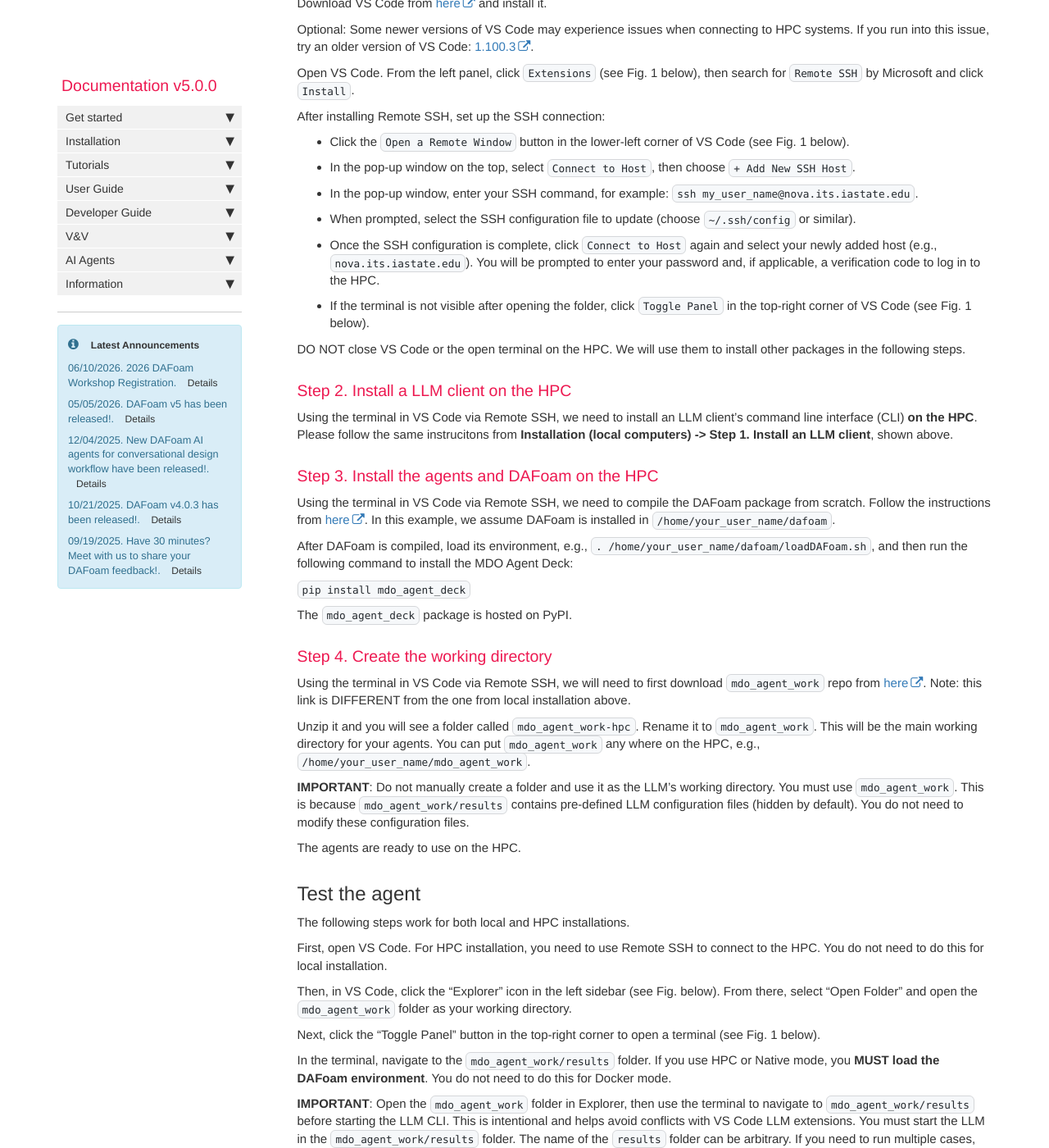
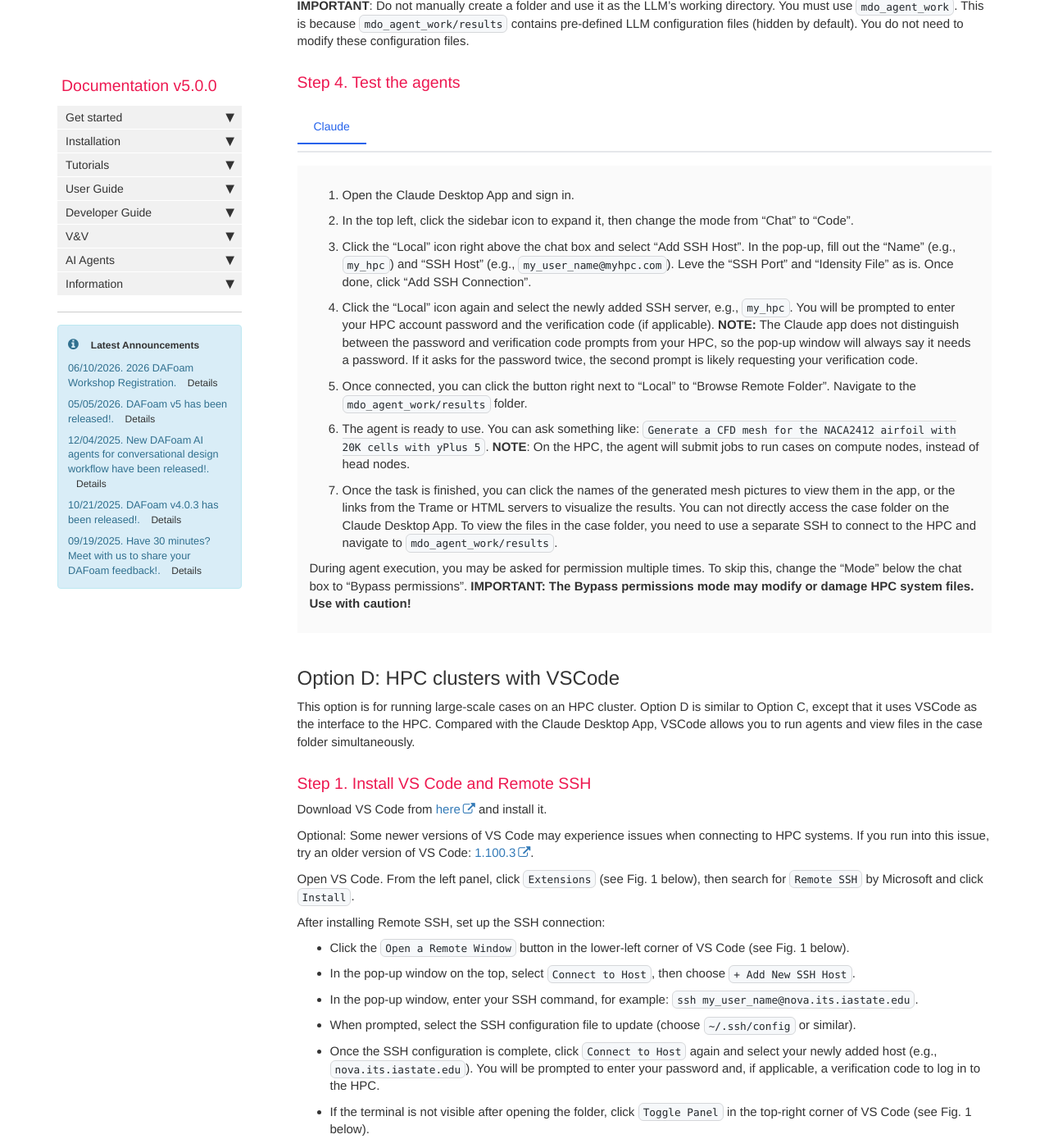
Before and after one commit to DAFoam/DAFoam.github.io, a Jekyll site: the page built from pages/mydoc/mydoc_ai_agent_installation_new.md, in a window 1280 px wide and 1400 px high, scrolled down 5752 px. Shown: the whole window at 82% size. Built offline with Jekyll 4.4.1, drawn with Linux system fonts in a browser that asks for light colours; comment, search, counter and statistics services are not loaded; some of the changed text lies outside the part shown.

Commit message:
content update

```diff
--- a/pages/mydoc/mydoc_ai_agent_installation_new.md
+++ b/pages/mydoc/mydoc_ai_agent_installation_new.md
@@ -176,13 +176,13 @@ Fig. An example of the VS Code interface for Codex. Other LLMs have similer inte
 
 This Option is for running large-scale cases on an HPC cluser. Currently only Claude Desktop App supports remote HPC connection.
 
-### Step 1. Install an LLM Desktop App
+### Step 1. Install an LLM Desktop App on your computer
 
-Same as Step 1 in Option A.
+Same as Step 1 in Option A. **NOTE:** you need to install the LLM desktop app on your computer, instead of the HPC.
 
 ### Step 2. Compile the agents and DAFoam on the HPC
 
-We need to compile the DAFoam package from scratch on the HPC. Follow the instructions from [here](https://dafoam.github.io/installation-source.html). In this example, we assume DAFoam is installed in `/home/your_user_name/dafoam` and will use this path for the instructions below.
+Use SSH to login to the HPC. Then, compile the DAFoam package from scratch there. Follow the instructions from [here](https://dafoam.github.io/installation-source.html). In this example, we assume DAFoam is installed in `/home/your_user_name/dafoam` and will use this path for the instructions below.
 
 After DAFoam is compiled, load its environment, e.g., `. /home/your_user_name/dafoam/loadDAFoam.sh`, and then run the following command to install the MDO Agent Deck:
 
@@ -194,11 +194,46 @@ Then, add the following line to your `~/.bashrc` on the HPC to automatically loa
 
 `. /home/your_user_name/dafoam/loadDAFoam.sh`
 
-### Step 3. Compile the agents and DAFoam on the HPC
+### Step 3. Create the working directory on the HPC
+
+Use SSH to login to the HPC, then, download `mdo_agent_work` repo from [here](https://github.com/DAFoam/mdo_agent_work/archive/refs/heads/hpc.zip). Note: this link is DIFFERENT from the one from Options A and B above.
+
+Unzip it and you will see a folder called `mdo_agent_work-hpc`. Rename it to `mdo_agent_work`. This will be the main working directory for your agents. You can put `mdo_agent_work` any where on the HPC, e.g., `/home/your_user_name/mdo_agent_work`.
+
+**IMPORTANT**: Do not manually create a folder and use it as the LLM's working directory. You must use `mdo_agent_work`. This is because `mdo_agent_work/results` contains pre-defined LLM configuration files (hidden by default). You do not need to modify these configuration files.
+
+
+### Step 4. Test the agents
+
+
+<div class="tab-container" data-tab-group="platform">
+<div class="tab-buttons">
+<button class="tab-button">Claude</button>
+</div>
+<div class="tab-content">
+
+1. Open the Claude Desktop App and sign in.
+
+2. In the top left, click the sidebar icon to expand it, then change the mode from "Chat" to "Code".
+
+3. Click the "Local" icon right above the chat box and select "Add SSH Host". In the pop-up, fill out the "Name" (e.g., `my_hpc`) and "SSH Host" (e.g., `my_user_name@myhpc.com`). Leve the "SSH Port" and "Idensity File" as is.  Once done, click "Add SSH Connection".
+
+4. Click the "Local" icon again and select the newly added SSH server, e.g., `my_hpc`. You will be prompted to enter your HPC account password and the verification code (if applicable). **NOTE:** The Claude app does not distinguish between the password and verification code prompts from your HPC, so the pop-up window will always say it needs a password. If it asks for the password twice, the second prompt is likely requesting your verification code.
+
+5. Once connected, you can click the button right next to "Local" to "Browse Remote Folder". Navigate to the `mdo_agent_work/results` folder.
+
+6. The agent is ready to use. You can ask something like: `Generate a CFD mesh for the NACA2412 airfoil with 20K cells with yPlus 5`. **NOTE**: On the HPC, the agent will submit jobs to run cases on compute nodes, instead of head nodes.
+
+7. Once the task is finished, you can click the names of the generated mesh pictures to view them in the app, or the links from the Trame or HTML servers to visualize the results. You can not directly access the case folder on the Claude Desktop App. To view the files in the case folder, you need to use a separate SSH to connect to the HPC and navigate to `mdo_agent_work/results`.
+
+During agent execution, you may be asked for permission multiple times. To skip this, change the "Mode" below the chat box to "Bypass permissions". **IMPORTANT: The Bypass permissions mode may modify or damage HPC system files. Use with caution!**
+
+</div>
+</div>
 
 ## Option D: HPC clusters with VSCode
 
-This section is for running large-scale cases on an HPC. If you are using the local installation and running the agents on your local computer, you do not need to follow these steps.
+This option is for running large-scale cases on an HPC cluster. Option D is similar to Option C, except that it uses VSCode as the interface to the HPC. Compared with the Claude Desktop App, VSCode allows you to run agents and view files in the case folder simultaneously.
 
 ### Step 1. Install VS Code and Remote SSH
 
@@ -226,43 +261,27 @@ DO NOT close VS Code or the open terminal on the HPC. We will use them to instal
 
 ### Step 2. Install a LLM client on the HPC
 
-Using the terminal in VS Code via Remote SSH, we need to install an LLM client's command line interface (CLI) **on the HPC**. Please follow the same instrucitons from  **Installation (local computers) -> Step 1. Install an LLM client**, shown above.
+Using the terminal in VS Code via Remote SSH, install an LLM client's command-line interface (CLI) **on the HPC**. The installation commands are the same as those for local computers; refer to **Option B -> Step 1. Install an LLM client CLI** above.
 
 ### Step 3. Install the agents and DAFoam on the HPC
 
-Using the terminal in VS Code via Remote SSH, we need to compile the DAFoam package from scratch. Follow the instructions from [here](https://dafoam.github.io/installation-source.html). In this example, we assume DAFoam is installed in `/home/your_user_name/dafoam`.
-
-After DAFoam is compiled, load its environment, e.g., `. /home/your_user_name/dafoam/loadDAFoam.sh`, and then run the following command to install the MDO Agent Deck:
-
-`pip install mdo_agent_deck`
-
-The `mdo_agent_deck` package is hosted on PyPI.
+Same as the Step 2 in Option C. Except that you can use the terminal from VSCode to compile DAFoam and the agent.
 
 ### Step 4. Create the working directory
 
-Using the terminal in VS Code via Remote SSH, we will need to first download `mdo_agent_work` repo from [here](https://github.com/DAFoam/mdo_agent_work/archive/refs/heads/hpc.zip). Note: this link is DIFFERENT from the one from local installation above.
+Same as the Step 3 in Option C. Except that you can use the terminal from VSCode to download the working directory repo.
 
-Unzip it and you will see a folder called `mdo_agent_work-hpc`. Rename it to `mdo_agent_work`. This will be the main working directory for your agents. You can put `mdo_agent_work` any where on the HPC, e.g., `/home/your_user_name/mdo_agent_work`.
+### Step 5. Test the agents
 
-**IMPORTANT**: Do not manually create a folder and use it as the LLM's working directory. You must use `mdo_agent_work`. This is because `mdo_agent_work/results` contains pre-defined LLM configuration files (hidden by default). You do not need to modify these configuration files.
+- Open VS Code and use Remote SSH to connect to the HPC.
 
-The agents are ready to use on the HPC.
+- In VS Code, click the "Explorer" icon in the left sidebar (see the Fig. in Option B above). From there, select "Open Folder" and open the `mdo_agent_work` folder on the HPC as your working directory.
 
-## Test the agent
+- Click the "Toggle Panel" button in the top-right corner to open a terminal (see the Fig. in Option B above).
 
-The following steps work for both local and HPC installations.
+- In the terminal, navigate to the `mdo_agent_work/results` folder on the HPC. **IMPORTANT**: Open the `mdo_agent_work` folder in Explorer, then use the terminal to navigate to `mdo_agent_work/results` before starting the LLM CLI. This is intentional and helps avoid conflicts with VS Code LLM extensions. You must start the LLM in the `mdo_agent_work/results` folder. The name of the `results` folder can be arbitrary. If you need to run multiple cases, you can make copies of the `results` folder inside `mdo_agent_work`, e.g., `mdo_agent_work/results1` and `mdo_agent_work/results2`.
 
-First, open VS Code. For HPC installation, you need to use Remote SSH to connect to the HPC. You do not need to do this for local installation.
-
-Then, in VS Code, click the "Explorer" icon in the left sidebar (see Fig. below). From there, select "Open Folder" and open the `mdo_agent_work` folder as your working directory.
-
-Next, click the "Toggle Panel" button in the top-right corner to open a terminal (see Fig. 1 below).
-
-In the terminal, navigate to the `mdo_agent_work/results` folder. If you use HPC or Native mode, you **MUST load the DAFoam environment**. You do not need to do this for Docker mode.
-
-**IMPORTANT**: Open the `mdo_agent_work` folder in Explorer, then use the terminal to navigate to `mdo_agent_work/results` before starting the LLM CLI. This is intentional and helps avoid conflicts with VS Code LLM extensions. You must start the LLM in the `mdo_agent_work/results` folder. The name of the `results` folder can be arbitrary. If you need to run multiple cases, you can make copies of the `results` folder inside `mdo_agent_work`, e.g., `mdo_agent_work/results1` and `mdo_agent_work/results2`.
-
-Then, launch your LLM client in full-permission mode to avoid interruptions. Choose **ONLY ONE** of the following, depending on which LLM client you are using.
+- Launch your LLM client in the VSCode termianl on the HPC and sign in. Choose **ONLY ONE** of the following, depending on which LLM client you are using.
 
 <div class="tab-container" data-tab-group="platform">
 <div class="tab-buttons">
@@ -285,27 +304,13 @@ agent --yolo
 </div>
 </div>
 
-You need to sign up for an account and log in to the LLM CLI. DO NOT use API keys; use subscription login instead.
+**IMPORTANT: All the above commands bypass the permission, so they may modify or damage system files. Use with caution! If you prefer manual permissions, run these LLM CLI without the --yolo or --dangerously-skip-permissions argument**
 
-If this is the first time you add a new MCP server, your client may show a "New MCP server found" prompt. Choose "Use this MCP server".
+- In the LLM CLI chat box, run `/mcp` and verify if the `mdo_agent_deck` is `connected` or `running`. If yes, the agent is ready to run.
 
-Some LLM clients may also warn you about the skipped-permissions setup. You can allow it if needed. If you prefer, you can omit the `--dangerously-skip-permissions` or `--yolo` arguments.
+- You can ask something like: `Generate a CFD mesh for the NACA2412 airfoil with 20K cells with yPlus 5`. The agent will parse your prompt into solver input arguments and run predefined commands to generate the mesh, then return clickable paths to the mesh figures along with a summary of the mesh. You can hold the Command key (MacOS) or Control key (Windows and Linux) and click these paths to view the figures directly in VS Code (see the Fig. in Option B above). The agent will also return a clickable link for a Trame server to view the mesh interactively. You can open this server from your default browser by clicking the link.
 
-Then, run `/mcp` and verify if the `mdo_agent_deck` is `connected`. If yes, you can start asking questions.
-
-You can ask something like:
-
-"Generate a CFD mesh for the NACA0012 airfoil with 20K cells with yPlus 5."
-
-The agent will parse your prompt into solver input arguments and run predefined commands to generate the mesh, then return clickable paths to the mesh figures along with a summary of the mesh. You can hold the Command key (MacOS) or Control key (Windows and Linux) and click these paths to view the figures directly in VS Code (see Fig. 1 below).
-
-The agent will also return a clickable link for a Trame server to view the mesh interactively. You can open this server from your default browser by clicking the link.
-
-For the best visual experience, we recommend using the "Light Modern" color theme in VS Code. To change the theme, open the Command Palette in VS Code, search for "Preferences: Color Theme", and select "Light Modern".
-
-<img src="{{ site.url }}{{ site.baseurl }}/images/tutorials/AI-local-vscode.png" style="width:600px !important;" />
-
-Fig. 1. An example of the VS Code interface on local computers
+**NOTE**: For the best visual experience, we recommend using the "Light Modern" color theme in VS Code. To change the theme, open the Command Palette in VS Code, search for "Preferences: Color Theme", and select "Light Modern".
 
 
 {% include links.html %}
```
Also changed, not shown: other parts of pages/mydoc/mydoc_ai_agent_installation_new.md (+1 -1 lines).
